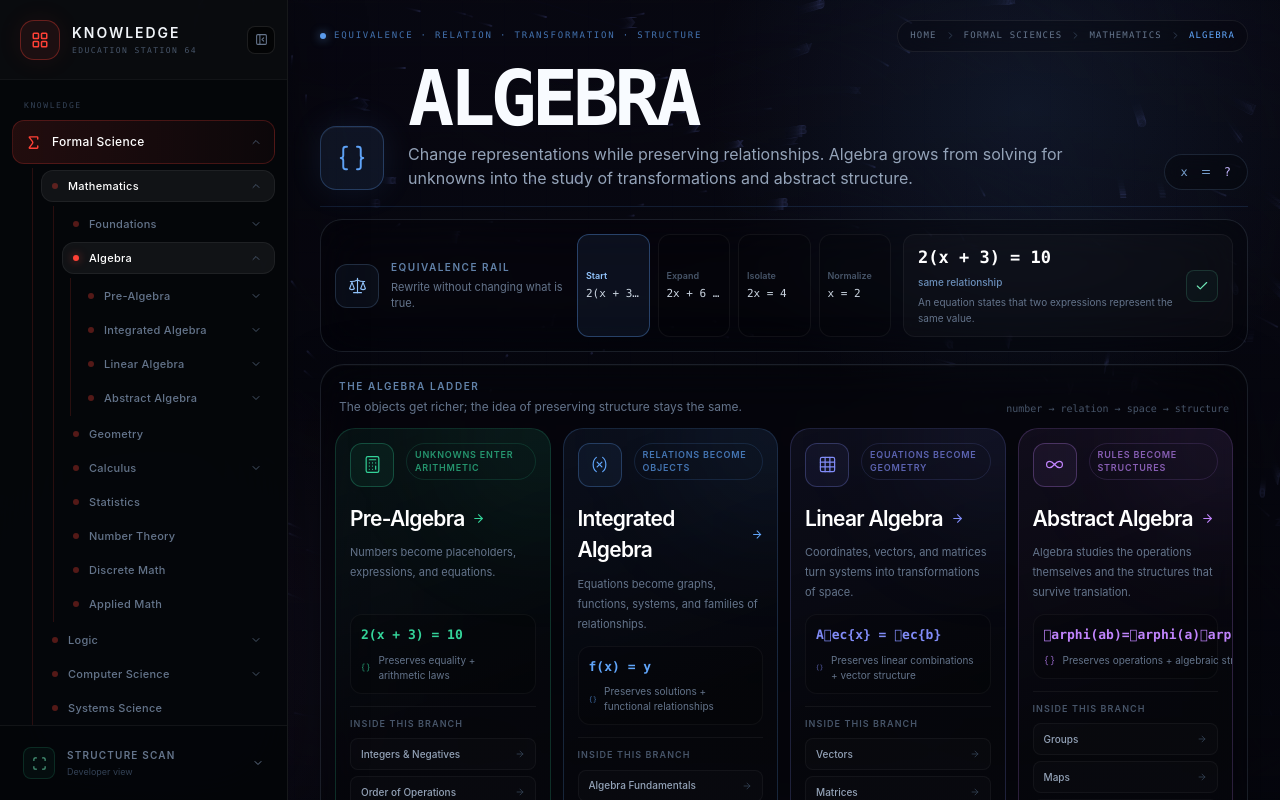
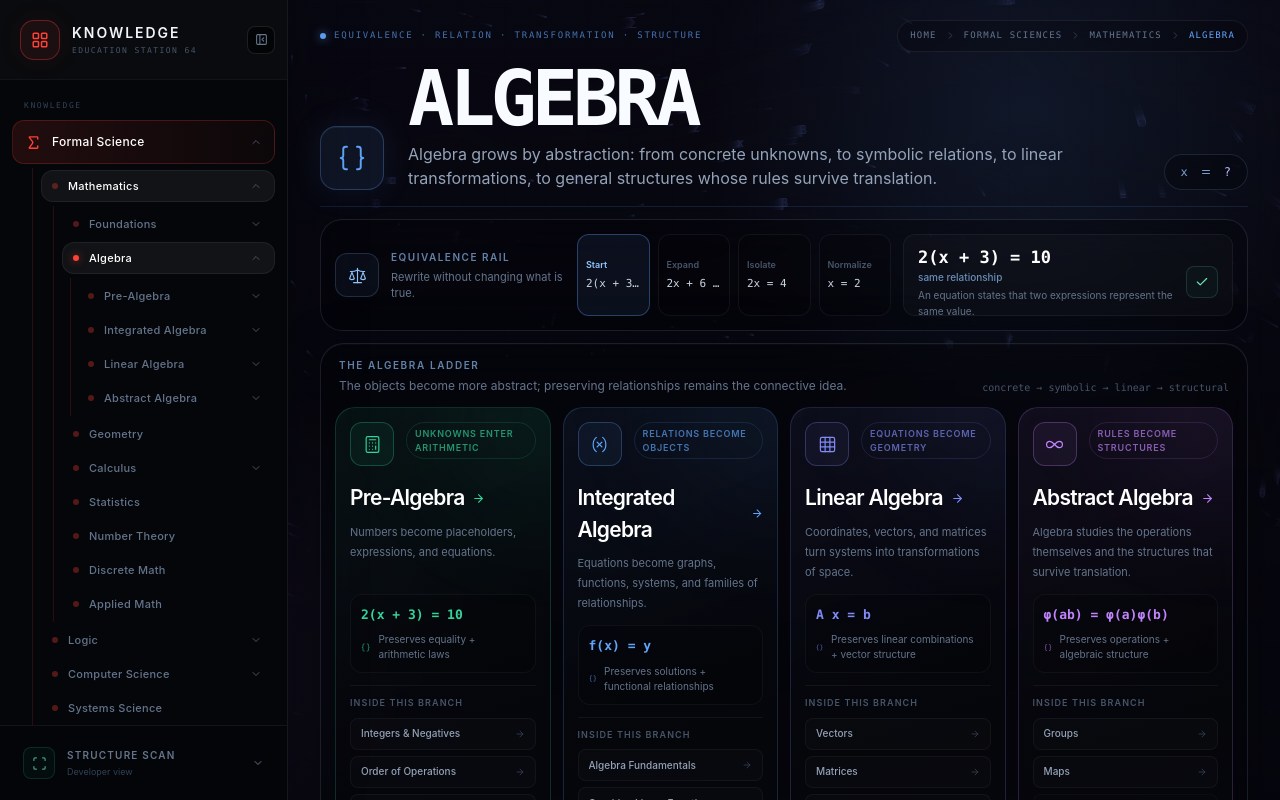
Before and after one commit to nickf723/ed-dev, a Next.js app: page /formal-science/mathematics/algebra in a window 1280 px wide. Shown: the top 800 px of the page. Built offline with nearby package versions, Linux system fonts and the light colour scheme.

Commit message:
Stabilize Algebra rail and math labels

```diff
--- a/app/formal-science/mathematics/algebra/page.tsx
+++ b/app/formal-science/mathematics/algebra/page.tsx
@@ -61,7 +61,7 @@ const PRESENTATION: Record<string, BranchPresentation> = {
     icon: Grid3X3,
     rgb: "129, 140, 248",
     eyebrow: "Equations become geometry",
-    equation: "A\vec{x} = \vec{b}",
+    equation: "A x = b",
     thesis: "Coordinates, vectors, and matrices turn systems into transformations of space.",
     preserves: "linear combinations + vector structure",
   },
@@ -69,7 +69,7 @@ const PRESENTATION: Record<string, BranchPresentation> = {
     icon: Infinity,
     rgb: "192, 132, 252",
     eyebrow: "Rules become structures",
-    equation: "\varphi(ab)=\varphi(a)\varphi(b)",
+    equation: "φ(ab) = φ(a)φ(b)",
     thesis: "Algebra studies the operations themselves and the structures that survive translation.",
     preserves: "operations + algebraic structure",
   },
@@ -154,7 +154,7 @@ export default function AlgebraHubPage() {
           eyebrow="Equivalence · Relation · Transformation · Structure"
           icon={Braces}
           title={<span>Algebra</span>}
-          subtitle="Change representations while preserving relationships. Algebra grows from solving for unknowns into the study of transformations and abstract structure."
+          subtitle="Algebra grows by abstraction: from concrete unknowns, to symbolic relations, to linear transformations, to general structures whose rules survive translation."
           accentRgb="96, 165, 250"
           titleClassName="font-mono text-[clamp(3.4rem,6vw,6rem)] font-semibold uppercase leading-[0.82] tracking-[-0.065em] text-[#f8fbff]"
           iconClassName="rounded-[16px]"
@@ -166,8 +166,8 @@ export default function AlgebraHubPage() {
           }
         />
 
-        <section className="mt-3 grid gap-3 rounded-[22px] border border-blue-200/[0.12] bg-black/[0.23] p-3.5 backdrop-blur-xl xl:grid-cols-[230px_minmax(0,1fr)_330px]">
-          <div className="flex min-w-0 items-center gap-3">
+        <section className="mt-3 grid gap-3 rounded-[22px] border border-blue-200/[0.12] bg-black/[0.23] p-3.5 backdrop-blur-xl xl:h-[112px] xl:grid-cols-[230px_minmax(0,1fr)_330px] xl:items-stretch">
+          <div className="flex min-w-0 items-center gap-3 xl:h-[82px]">
             <span className="flex h-11 w-11 shrink-0 items-center justify-center rounded-xl border border-blue-300/[0.18] bg-blue-400/[0.055] text-blue-300">
               <Scale size={19} strokeWidth={1.45} />
             </span>
@@ -177,7 +177,7 @@ export default function AlgebraHubPage() {
             </div>
           </div>
 
-          <div className="grid grid-cols-4 gap-2">
+          <div className="grid grid-cols-4 gap-2 xl:h-[82px]">
             {REWRITE_STEPS.map((step, index) => {
               const active = index === rewriteIndex;
               return (
@@ -186,7 +186,7 @@ export default function AlgebraHubPage() {
                   type="button"
                   onClick={() => setRewriteIndex(index)}
                   onMouseEnter={() => setRewriteIndex(index)}
-                  className="min-w-0 rounded-xl border px-2 py-2.5 text-left transition-colors"
+                  className="h-full min-w-0 rounded-xl border px-2 py-2.5 text-left transition-colors"
                   style={{
                     borderColor: active ? "rgba(96,165,250,0.34)" : "rgba(255,255,255,0.055)",
                     background: active ? "rgba(96,165,250,0.075)" : "rgba(0,0,0,0.16)",
@@ -199,11 +199,11 @@ export default function AlgebraHubPage() {
             })}
           </div>
 
-          <div className="grid min-h-[70px] grid-cols-[minmax(0,1fr)_auto] items-center gap-3 rounded-xl border border-white/[0.05] bg-white/[0.018] px-3.5 py-2.5">
-            <div className="min-w-0">
-              <div className="truncate font-mono text-[17px] font-semibold text-white">{rewrite.equation}</div>
-              <div className="mt-1 text-[10px] font-medium text-blue-300/70">{rewrite.operation}</div>
-              <p className="mt-1 line-clamp-2 text-[10px] leading-4 text-slate-500">{rewrite.note}</p>
+          <div className="grid h-[82px] grid-cols-[minmax(0,1fr)_auto] items-center gap-3 overflow-hidden rounded-xl border border-white/[0.05] bg-white/[0.018] px-3.5 py-2.5">
+            <div className="grid min-w-0 grid-rows-[24px_18px_32px]">
+              <div className="truncate font-mono text-[17px] font-semibold leading-6 text-white">{rewrite.equation}</div>
+              <div className="truncate text-[10px] font-medium leading-4 text-blue-300/70">{rewrite.operation}</div>
+              <p className="line-clamp-2 text-[10px] leading-4 text-slate-500">{rewrite.note}</p>
             </div>
             <div className="flex h-8 w-8 items-center justify-center rounded-lg border border-emerald-300/[0.15] bg-emerald-400/[0.045] text-emerald-300" title="Solution preserved">
               <Check size={14} />
@@ -215,9 +215,9 @@ export default function AlgebraHubPage() {
           <div className="flex flex-col gap-2 px-1 pb-3 sm:flex-row sm:items-end sm:justify-between">
             <div>
               <div className="text-[10px] font-semibold uppercase tracking-[0.16em] text-blue-300/65">The algebra ladder</div>
-              <p className="mt-1 text-[12px] text-slate-500">The objects get richer; the idea of preserving structure stays the same.</p>
+              <p className="mt-1 text-[12px] text-slate-500">The objects become more abstract; preserving relationships remains the connective idea.</p>
             </div>
-            <div className="font-mono text-[10px] text-slate-600">number → relation → space → structure</div>
+            <div className="font-mono text-[10px] text-slate-600">concrete → symbolic → linear → structural</div>
           </div>
 
           <nav aria-label="Algebra branches" className="grid gap-3 xl:grid-cols-4">
```
